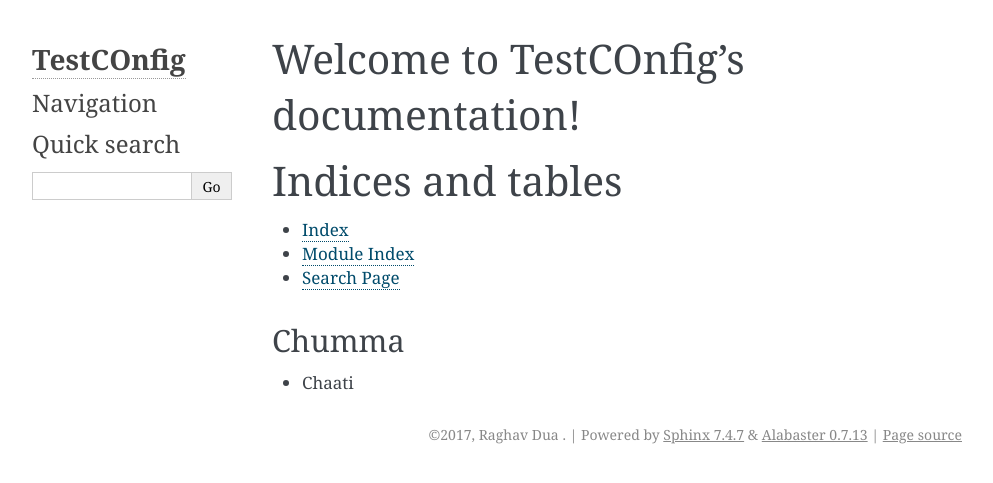
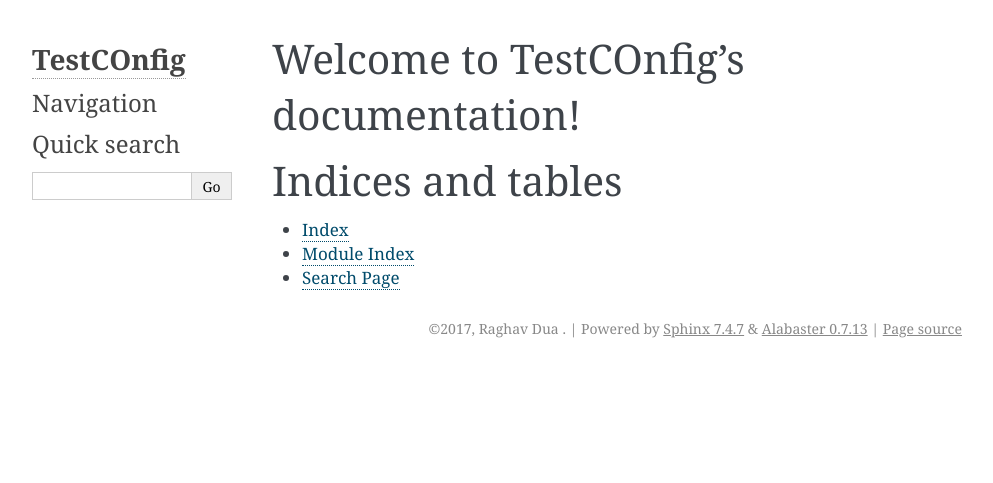
Before and after one commit to duaraghav8/solium-config-test, a Sphinx documentation site: the page built from docs/source/index.rst, in a window 1280 px wide. Shown: the top 483 px of the page, without its empty margins (148-1141 px from the left). Built offline with Sphinx 7.4.7, drawn with Linux system fonts in a browser that asks for light colours.

Commit message:
docs correction

```diff
--- a/docs/source/index.rst
+++ b/docs/source/index.rst
@@ -18,7 +18,3 @@ Indices and tables
 * :ref:`genindex`
 * :ref:`modindex`
 * :ref:`search`
-
-Chumma
-------
-- Chaati
```
Also changed, not shown: 6 other files.
